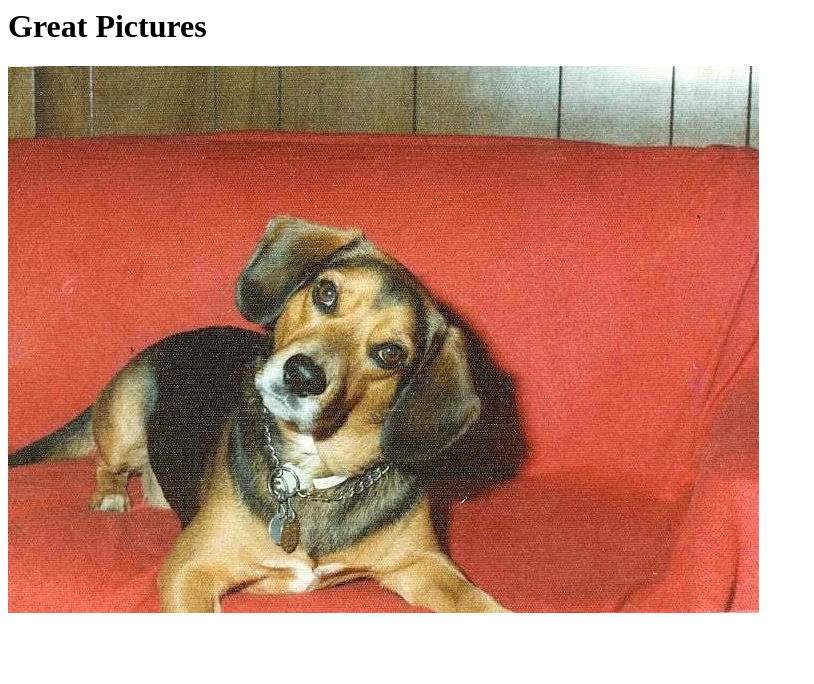
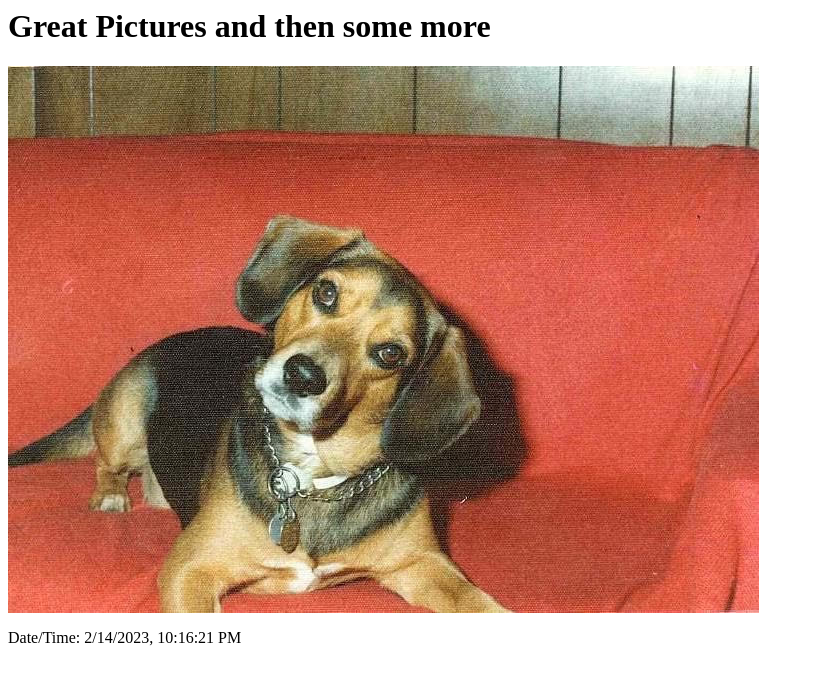
Before and after one commit to sbelgard19/Jagger, a plain HTML site: page files/index.html in a window 1280 px wide. Shown: the whole page, without its empty margins (0-814 px from the left). Drawn offline with Linux system fonts and the light colour scheme.

Commit message:
major replacement

```diff
--- a/files/index.html
+++ b/files/index.html
@@ -4,8 +4,10 @@
   </head>
   <body>
     <div class="container">
-      <h1>Great Pictures</h1>
+      <h1>Great Pictures and then some more</h1>
       <p><img src="images/Jagger.jpg" alt="Picture"></p>
+<p>Date/Time: <span id="datetime"></span></p><script>var dt = new Date();
+document.getElementById("datetime").innerHTML=dt.toLocaleString();</script>
     </div>
   </body>
 </html>
```
Also changed, not shown: Dockerfile Image 2.txt (added), Dockerfile Image.txt (added), Jagger.jpg (added), files/xxxJagger.jpg (added), 7 other files.
